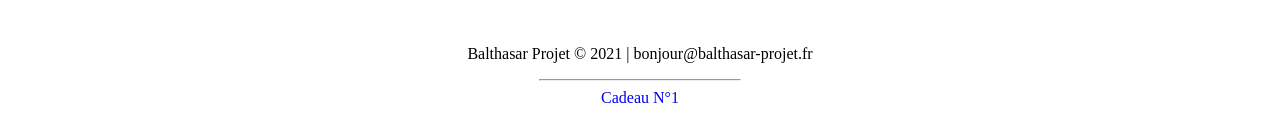
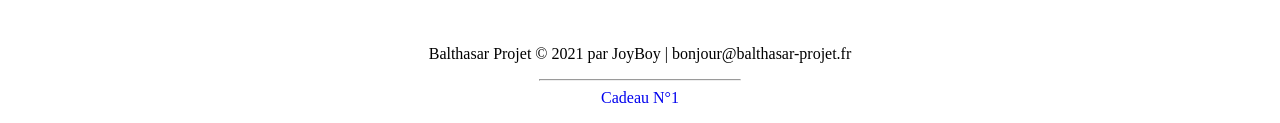
Before and after one commit to joyboy67/balthasar_projet, a plain HTML site: page index.html in a window 1280 px wide. Shown: the part 2524-2647 px from the top of the page. Drawn offline with Linux system fonts and the light colour scheme.

Commit message:
Update index.html

```diff
--- a/index.html
+++ b/index.html
@@ -53,7 +53,7 @@
 </main>
 
 <footer class="pied">
-	Balthasar Projet © 2021 | bonjour@balthasar-projet.fr
+	Balthasar Projet © 2021 par JoyBoy | bonjour@balthasar-projet.fr
 </footer>
 
 <div class="flex">
```
